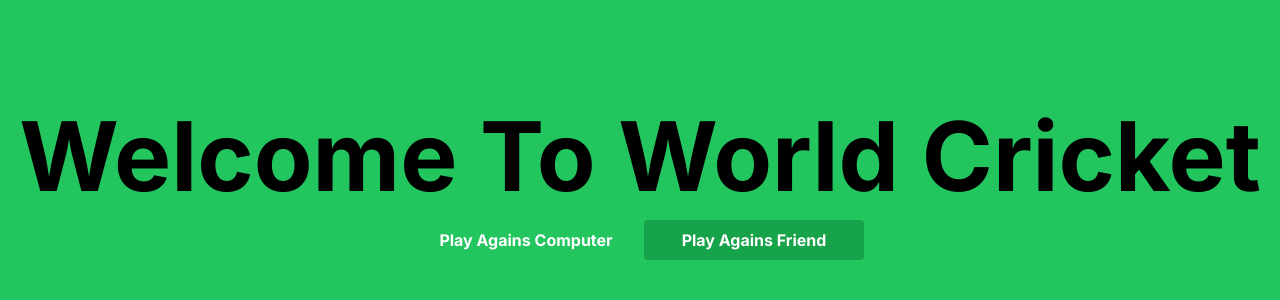
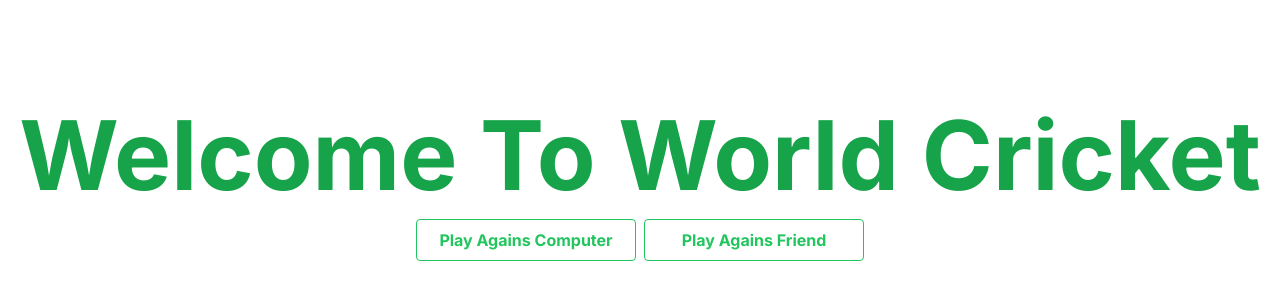
Before and after one commit to muhammedsamal/crickez, a Next.js app: page / in a window 1280 px wide. Shown: the part 216-516 px from the top of the page. Built offline with nearby package versions, Linux system fonts and the light colour scheme.

Commit message:
fixed some styling

```diff
--- a/src/app/globals.css
+++ b/src/app/globals.css
@@ -4,7 +4,5 @@
 
 
 body {
-  /* background-image: linear-gradient(to bottom, #22c55e, #ffffff); */
-  /* background-image: linear-gradient(to bottom, #22ecc5, #53f2fc, #a7f3ff, #e4f5ff, #ffffff); */
   background-color: #22c55e;
 }
--- a/src/app/page.tsx
+++ b/src/app/page.tsx
@@ -6,21 +6,20 @@ import Link from "next/link";
 export default function Home() {
   const [isHovered, setIsHovered] = useState(false);
 
+  const style =
+    "border border-green-500  text-green-500 font-bold py-2 px-4 rounded w-[220px] hover:bg-green-500 hover:text-white transition-all duration-300 ease-in-out";
+
   return (
-    <div className="flex w-screen h-screen items-center justify-center flex-col text-center to-white">
-      <h1 className="text-4xl md:text-8xl font-bold">
+    <div className="flex w-screen h-screen items-center justify-center flex-col text-center bg-white">
+      <h1 className="text-4xl md:text-8xl font-bold text-green-600">
         Welcome To World Cricket
       </h1>
       <div className="flex gap-2 items-center mt-4 flex-wrap justify-center">
         <Link href="/play">
-          <button className="bg-green-500 hover:bg-green-600 text-white font-bold py-2 px-4 rounded w-[220px]">
-            Play Agains Computer
-          </button>
+          <button className={style}>Play Agains Computer</button>
         </Link>
         <button
-          className={`bg-green-600 hover:bg-green-700 text-white font-bold py-2 px-4 rounded w-[220px] ${
-            isHovered ? "hovered" : ""
-          }`}
+          className={`${style} ${isHovered ? "hovered" : ""}`}
           title="Coming Soon..."
           onMouseEnter={() => setIsHovered(true)}
           onMouseLeave={() => setIsHovered(false)}
```
